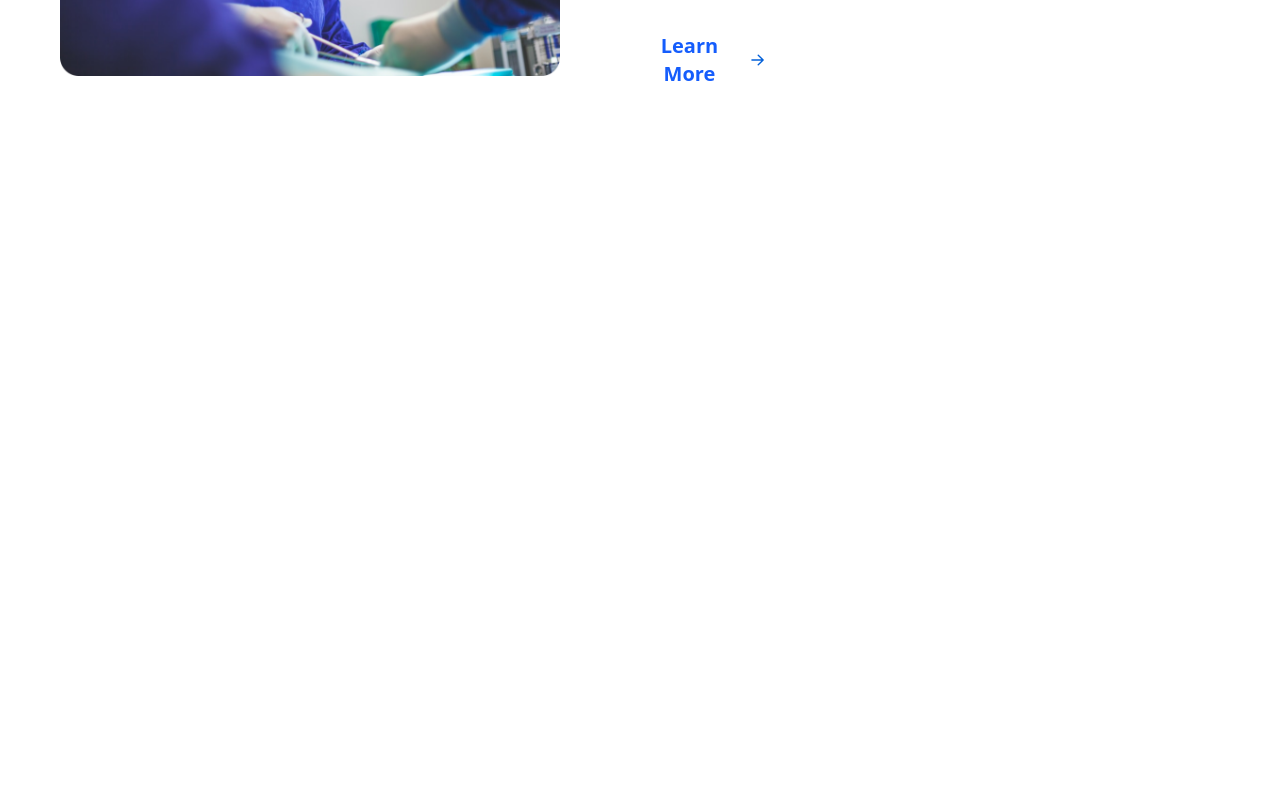
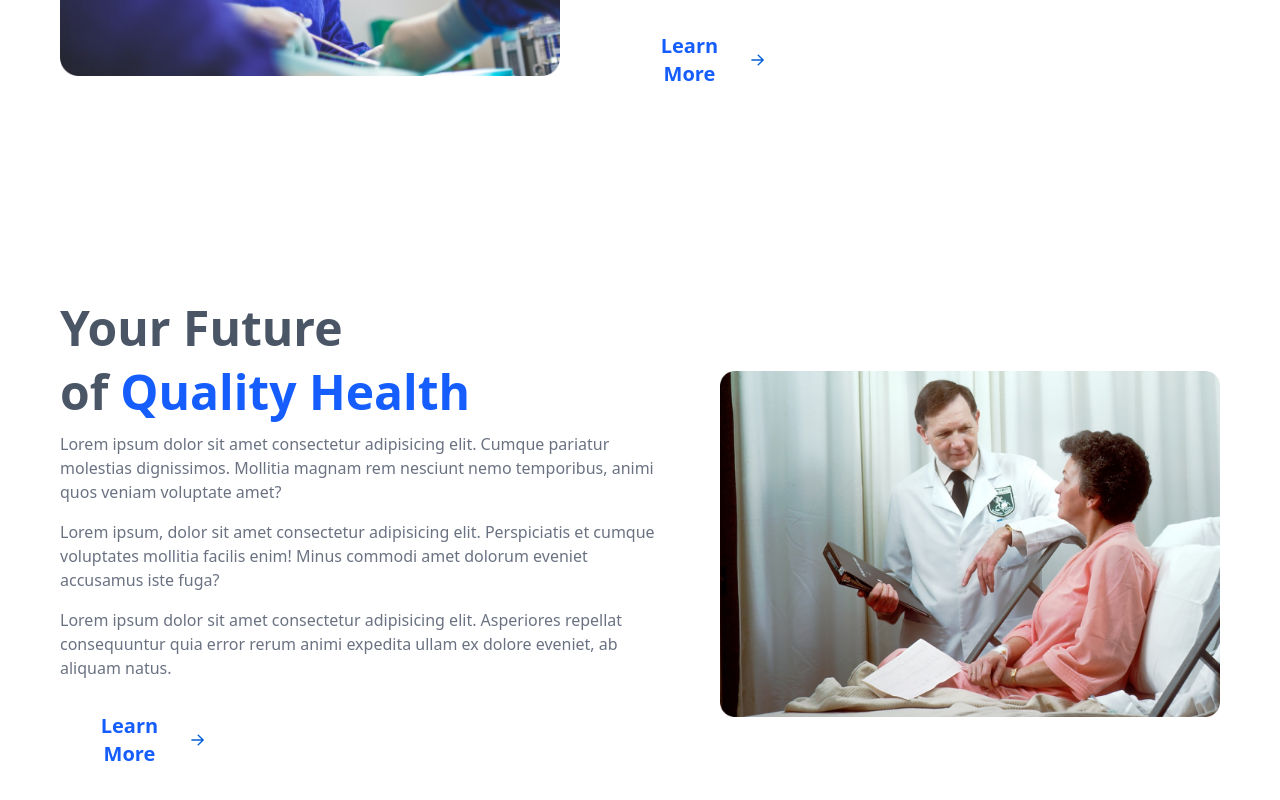
Before and after one commit to AhmedAfzal2089/medical-landing-page-intern, a React (Vite) app: page / in a window 1280 px wide. Shown: the part 1662-2462 px from the top of the page. Before the commit the page ends 1806 px from the top, so only its background shows below. Built offline with nearby package versions, Linux system fonts and the light colour scheme.

Commit message:
Quality Health

```diff
--- a/src/App.jsx
+++ b/src/App.jsx
@@ -3,6 +3,7 @@ import ConsultingSpec from "./components/ConsultingSpec";
 import HeroSection from "./components/HeroSection";
 import Navbar from "./components/Navbar";
 import OurMember from "./components/OurMember";
+import QualityHealth from "./components/QualityHealth";
 
 const App = () => {
   return (
@@ -12,7 +13,7 @@ const App = () => {
       <ConsultingSpec />
       <ChooseUs />
       {/* <OurMember /> */}
-
+      <QualityHealth />
     </>
   );
 };
--- /dev/null
+++ b/src/components/QualityHealth.jsx
@@ -0,0 +1,49 @@
+import React from "react";
+import image from "../images/QualityHealth/image.png";
+import Tick from "../svgs/Tick";
+import Arrow from "../svgs/Arrow";
+
+const QualityHealth = () => {
+  return (
+    <div className="flex flex-col lg:flex-row items-center justify-around mt-30 p-10 gap-5">
+      <div className="flex flex-col gap-4 lg:w-150">
+        <span className="text-5xl font-bold text-gray-600">Your Future</span>
+        <div className="flex gap-3">
+          <span className="text-5xl font-bold text-gray-600">of</span>
+          <span className="text-5xl font-bold text-blue-600">
+            Quality Health
+          </span>
+        </div>
+        <div className="flex items-center justify-center gap-4">
+          <span className="text-gray-500 ">
+            Lorem ipsum dolor sit amet consectetur adipisicing elit. Cumque
+            pariatur molestias dignissimos. Mollitia magnam rem nesciunt nemo
+            temporibus, animi quos veniam voluptate amet?
+          </span>
+        </div>
+        <div className="flex items-center justify-center gap-4">
+          <span className="text-gray-500 ">
+            Lorem ipsum, dolor sit amet consectetur adipisicing elit.
+            Perspiciatis et cumque voluptates mollitia facilis enim! Minus
+            commodi amet dolorum eveniet accusamus iste fuga?
+          </span>
+        </div>
+        <div className="flex items-center justify-center gap-4">
+          <span className="text-gray-500 ">
+            Lorem ipsum dolor sit amet consectetur adipisicing elit. Asperiores
+            repellat consequuntur quia error rerum animi expedita ullam ex
+            dolore eveniet, ab aliquam natus.
+          </span>
+        </div>
+        <button className="text-blue-600 font-semibold text-xl py-4 px-4 rounded-lg w-40 flex items-center justify-center gap-2 cursor-pointer">
+          Learn More <Arrow />
+        </button>
+      </div>
+      <div>
+        <img src={image} width={500} alt="image" />
+      </div>
+    </div>
+  );
+};
+
+export default QualityHealth;
--- a/src/index.css
+++ b/src/index.css
@@ -1 +1,6 @@
-@import "tailwindcss"
+@import "tailwindcss";
+
+html,
+body {
+    overflow-x: hidden;
+}
```
Also changed, not shown: src/images/QualityHealth/image.png (added).
